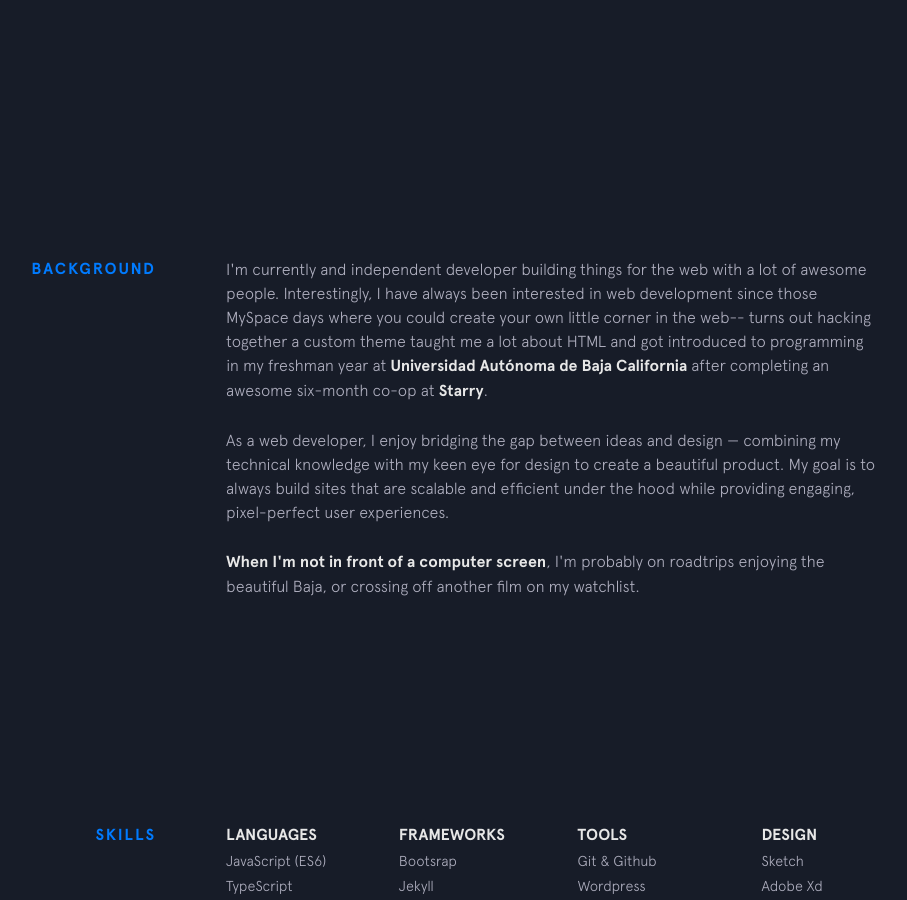
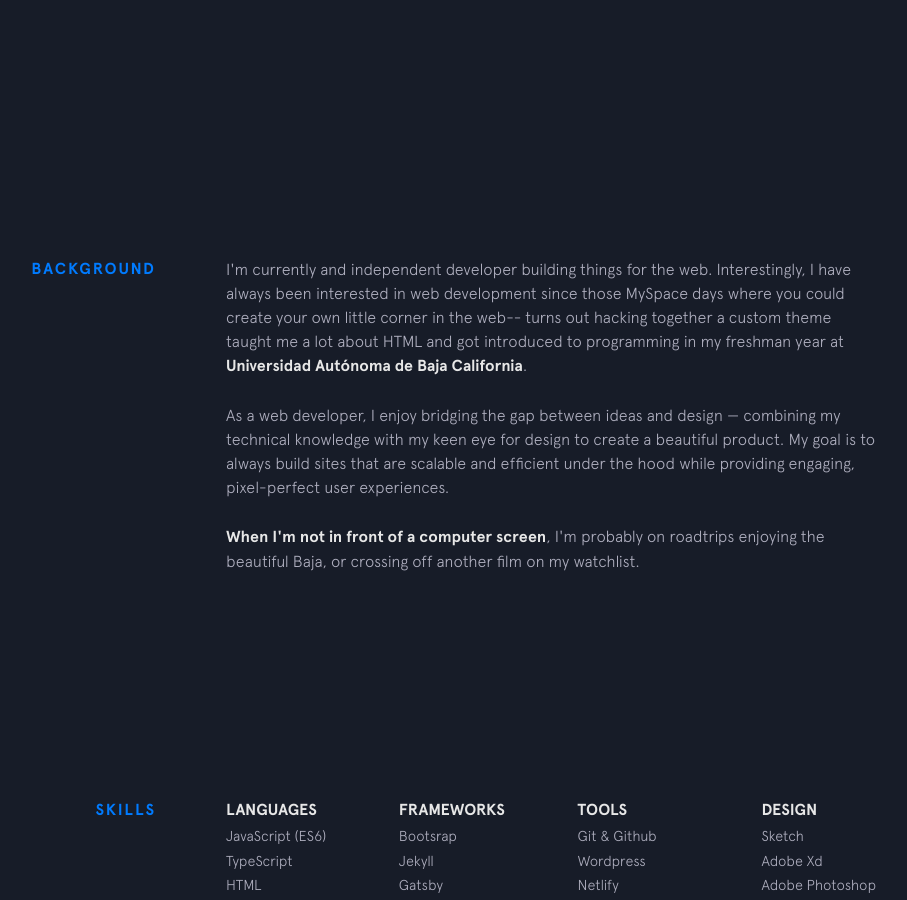
Before and after one commit to ArturReyes/arturreyes.github.io, a Jekyll site: the page built from index.html, in a window 1280 px wide and 900 px high, scrolled down 743 px. Shown: the whole window, without its empty margins (224-1131 px from the left). Built offline with Jekyll 4.4.1, drawn with Linux system fonts in a browser that asks for light colours; nearby versions of some CDN libraries.

Commit message:
remove some background

```diff
--- a/_includes/background.html
+++ b/_includes/background.html
@@ -2,10 +2,9 @@
   <div class="section__title">Background</div>
   <div class="section__content">
     <p>
-      I'm currently and independent developer building things for the web with a lot of awesome people. Interestingly, I have always been interested in web development since those MySpace
-      days where you could create your own little corner in the web-- turns out hacking together a custom theme taught me a lot about HTML and got introduced to programming in my freshman year at
-      <a class="underline-link" href="http://www.uabc.mx/en/" target="_blank">Universidad Autónoma de Baja California</a> after completing an awesome six-month co-op at
-      <a class="underline-link" href="https://starry.com/" target="_blank">Starry</a>.
+      I'm currently and independent developer building things for the web. Interestingly, I have always been interested in web development since those MySpace
+      days where you could create your own little corner in the web-- turns out hacking together a custom theme taught me a lot about HTML and got introduced
+      to programming in my freshman year at <a class="underline-link" href="http://www.uabc.mx/en/" target="_blank">Universidad Autónoma de Baja California</a>.
     </p>
 
     <p>
```
